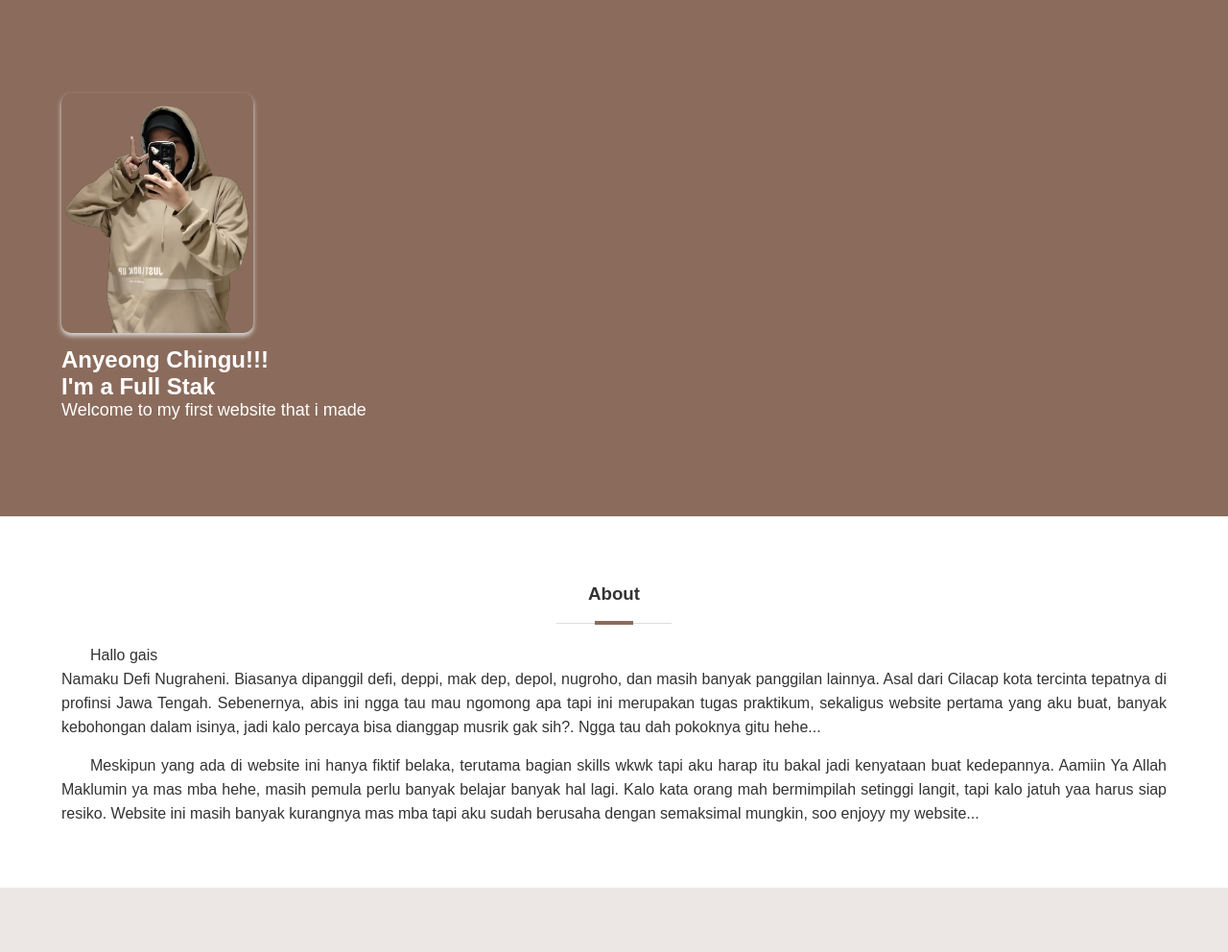
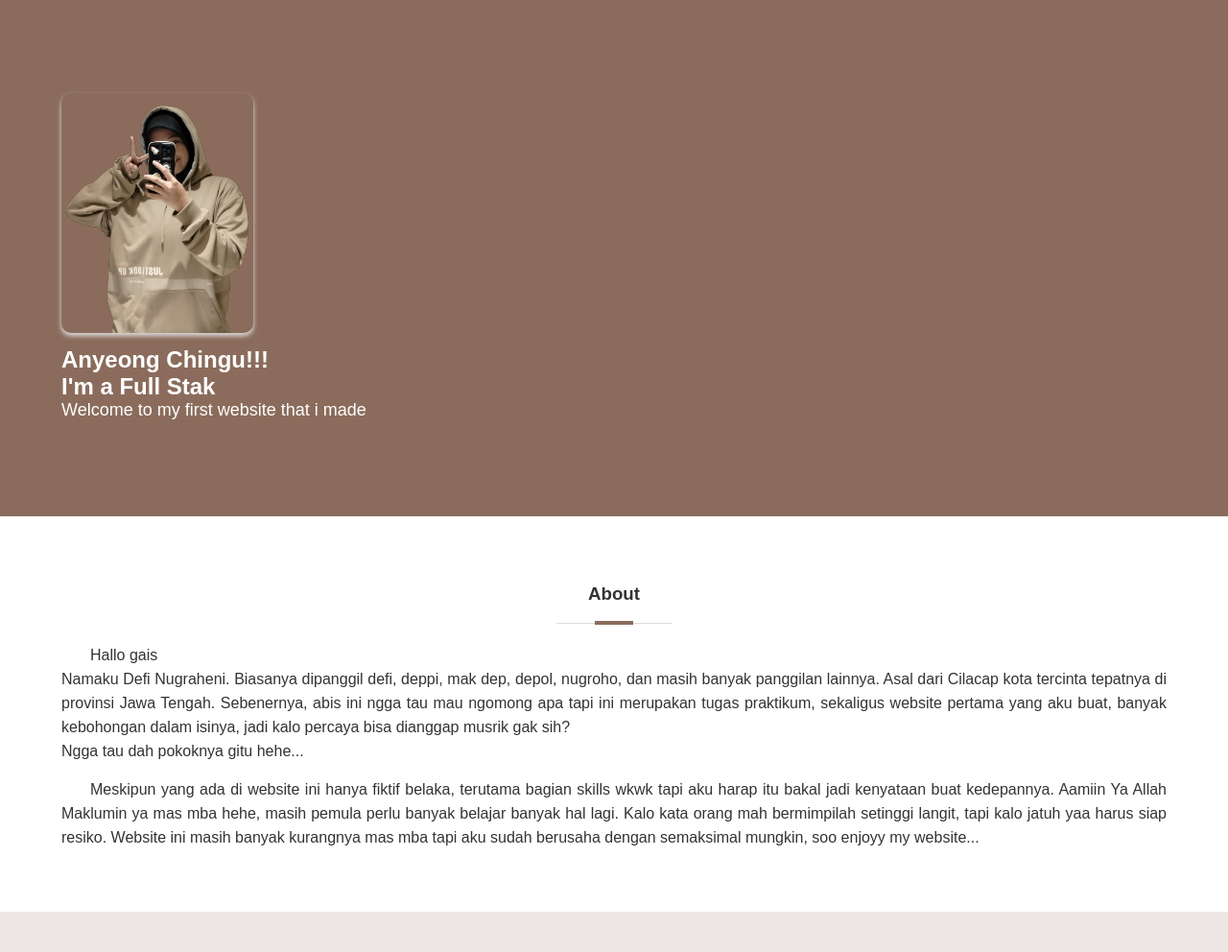
Before and after one commit to definugraheni/definugraheni.github.io, a plain HTML site: page index.html in a window 1280 px wide. Shown: the part 73-1065 px from the top of the page at 96% size. Drawn offline with Linux system fonts and the light colour scheme.

Commit message:
edit about

```diff
--- a/index.html
+++ b/index.html
@@ -62,9 +62,9 @@
                 <p>
                     Hallo gais <br> Namaku Defi Nugraheni. Biasanya dipanggil defi, deppi, mak dep, depol, nugroho, dan masih banyak panggilan
                     lainnya.
-                    Asal dari Cilacap kota tercinta tepatnya di profinsi Jawa Tengah. Sebenernya, abis ini ngga tau mau ngomong apa tapi ini
+                    Asal dari Cilacap kota tercinta tepatnya di provinsi Jawa Tengah. Sebenernya, abis ini ngga tau mau ngomong apa tapi ini
                     merupakan tugas praktikum,
-                    sekaligus website pertama yang aku buat, banyak kebohongan dalam isinya, jadi kalo percaya bisa dianggap musrik gak sih?.
+                    sekaligus website pertama yang aku buat, banyak kebohongan dalam isinya, jadi kalo percaya bisa dianggap musrik gak sih?<br>
                     Ngga tau dah pokoknya gitu hehe...
                 </p>
                 <p>
```
